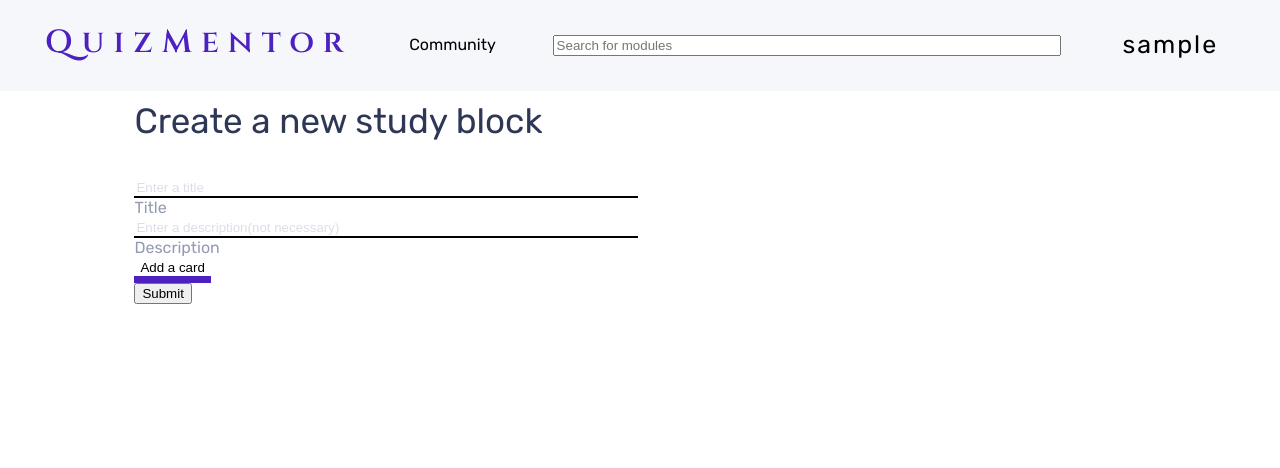
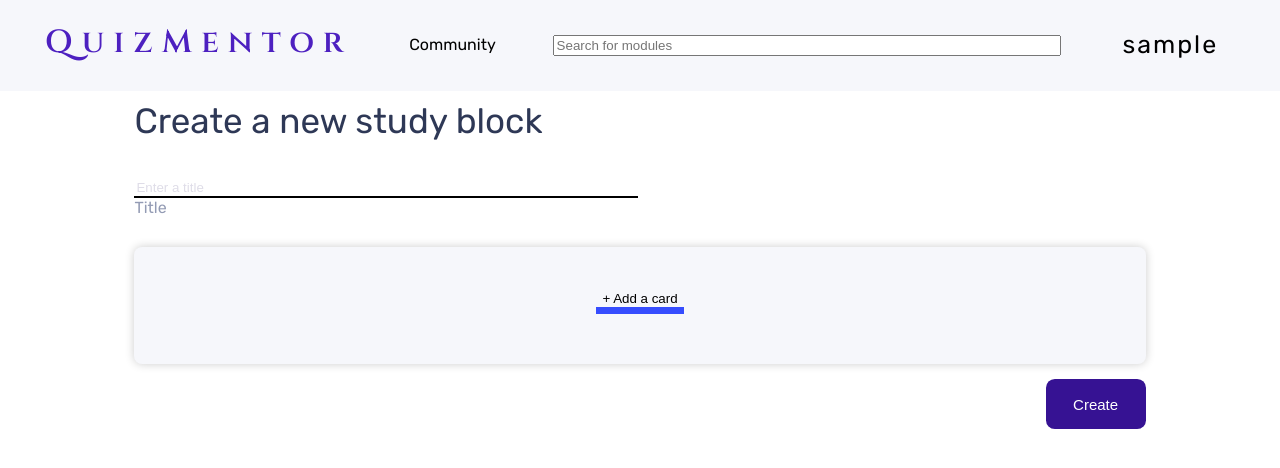
Before and after one commit to olyshaaa/QuizMentor, a React (Vite) app: page /createBlock in a window 1280 px wide. Shown: the top 468 px of the page. Built offline with nearby package versions, Linux system fonts and the light colour scheme; sample sign-in values are in the browser's storage.

Commit message:
new createBlock

```diff
--- a/src/pages/Home/Header/header.module.scss
+++ b/src/pages/Home/Header/header.module.scss
@@ -43,17 +43,17 @@ header{
     .optionmenu{
         margin-top: 2px;
         display: inline-block;
-        border: 1px solid #26527C;
-        border-radius: 5px;
+        border: 1px solid #acacac;
+        border-radius: 0.85rem;
+        position: absolute;
+        background-color: #ffffff;
+
 
         p{
             transition: 0.25s;
             border-radius: 4px;
             font-size: 25px;
-            &:hover{
-                background-color: #0C5AA6;
-                color: black;
-            }
+            color: #4d20c0d8;
         }
 
     }
--- a/src/pages/createBlock/Block/Block.jsx
+++ b/src/pages/createBlock/Block/Block.jsx
@@ -51,7 +51,9 @@ const Block = ({blocks, onBlockChange}) => {
             </div>
           ))}
             </div>
-        <button className={style.addCard} onClick={addCard} type='button'>Add a card</button>
+            <div className={style.addCardWrapper}>
+              <button className={style.addCard} onClick={addCard} type='button'>+ Add a card</button>
+            </div>
     </div>
   )
 }
--- a/src/pages/createBlock/Block/Block.module.scss
+++ b/src/pages/createBlock/Block/Block.module.scss
@@ -32,13 +32,25 @@
 
 }
 
+.addCardWrapper{
+    display: flex;
+    align-items: center;
+    justify-content: center;
+    background-color: #F6F7FB;
+    padding: 50px;
+    padding-top: 43px;
+    border-radius: 8px;
+    box-shadow: 0 0 10px rgba(0, 0, 0, 0.2);
+    margin-top: 30px;
     .addCard{
         border: none;
         background: transparent;
-    border-bottom: 7px solid #4D20C0;
+        border-bottom: 7px solid #001effc7;
         transition: 0.3s;
+
         &:hover{
             color: #FFC673;
-        border-bottom: 10px solid #FFC673;
+            border-bottom: 7px solid #FFC673;
         }
     }
+}
--- a/src/pages/createBlock/CreateBlock.jsx
+++ b/src/pages/createBlock/CreateBlock.jsx
@@ -38,7 +38,6 @@ const CreateBlock = () => {
         method: "POST",
         headers: {
           'Content-Type': 'application/json',
-          //"Access-Control-Allow-Origin" : "*"
         },
         credentials: 'include',
         body: JSON.stringify({
@@ -73,19 +72,8 @@ const CreateBlock = () => {
               />
               <label className={style.label} htmlFor="inputTitle">Title</label>
             </div>
-            <div>
-              <input
-                className={style.description}
-                 type="text"
-                 placeholder='Enter a description(not necessary)'
-                 onChange={(event) => setDescription(event.target.value)}
-                 id='inputDescription'
-              />
-              <label className={style.label} htmlFor="inputDescription">Description</label>
-            </div>
-
              <Block blocks={blocks} onBlockChange={handleBlockChange} />
-            <button type='submit'>Submit</button>
+            <button className={style.create} type='submit'>Create</button>
           </form>
         </div>
     </>
--- a/src/pages/createBlock/CreateBlock.module.scss
+++ b/src/pages/createBlock/CreateBlock.module.scss
@@ -1,6 +1,22 @@
 .createBlockWrapper{
     width: 80%;
     margin: 100px auto;
+
+    .create{
+        border-radius: 0.55rem;
+        border: none;
+        background-color: #361293;
+        height: 50px;
+        width: 100px;
+        color: #fff;
+        font-weight: 500;
+        font-size: 15px;
+        float: right;
+        margin-top: 15px;
+        &:hover{
+            background-color: #5f33ce;
+        }
+    }
 
     .blockTitle{
         font-size: 35px;
```
Lines whose indentation alone changed are shown as unchanged.
